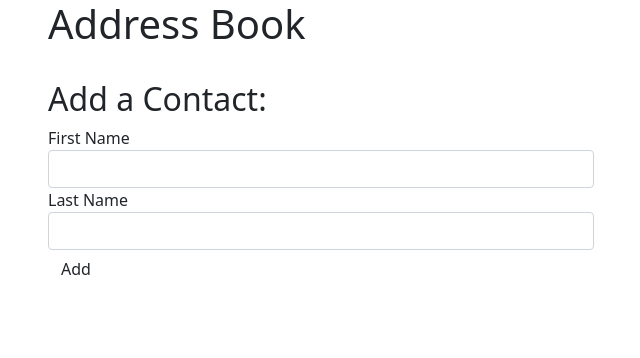
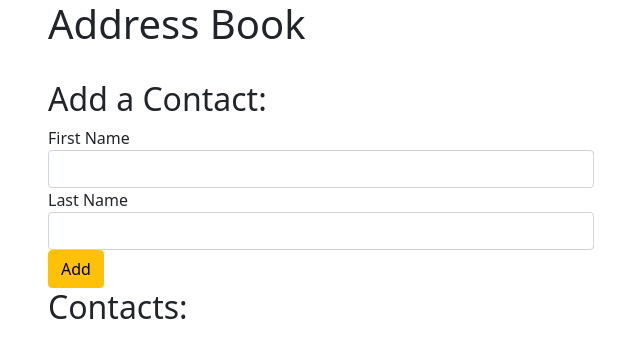
Before and after one commit to VictoriaKwamboka/AddressBook, a plain HTML site: page index.html in a window 1280 px wide. Shown: the whole page, without its empty margins (34-674 px from the left). Drawn offline with nearby package versions, Linux system fonts and the light colour scheme.

Commit message:
Create a form

```diff
--- a/index.html
+++ b/index.html
@@ -25,8 +25,13 @@
                         <input type="text" class="form-control" id="new-last-name">
                     </div>
 
-                    <button type="submit" class="btn">Add</button>
+                    <button type="submit" class="btn btn-warning">Add</button>
                 </form>
+                <h2>Contacts: </h2>
+                <ul id="contacts">
+
+
+                </ul>
             </div>
         </div>
     </div>
```
